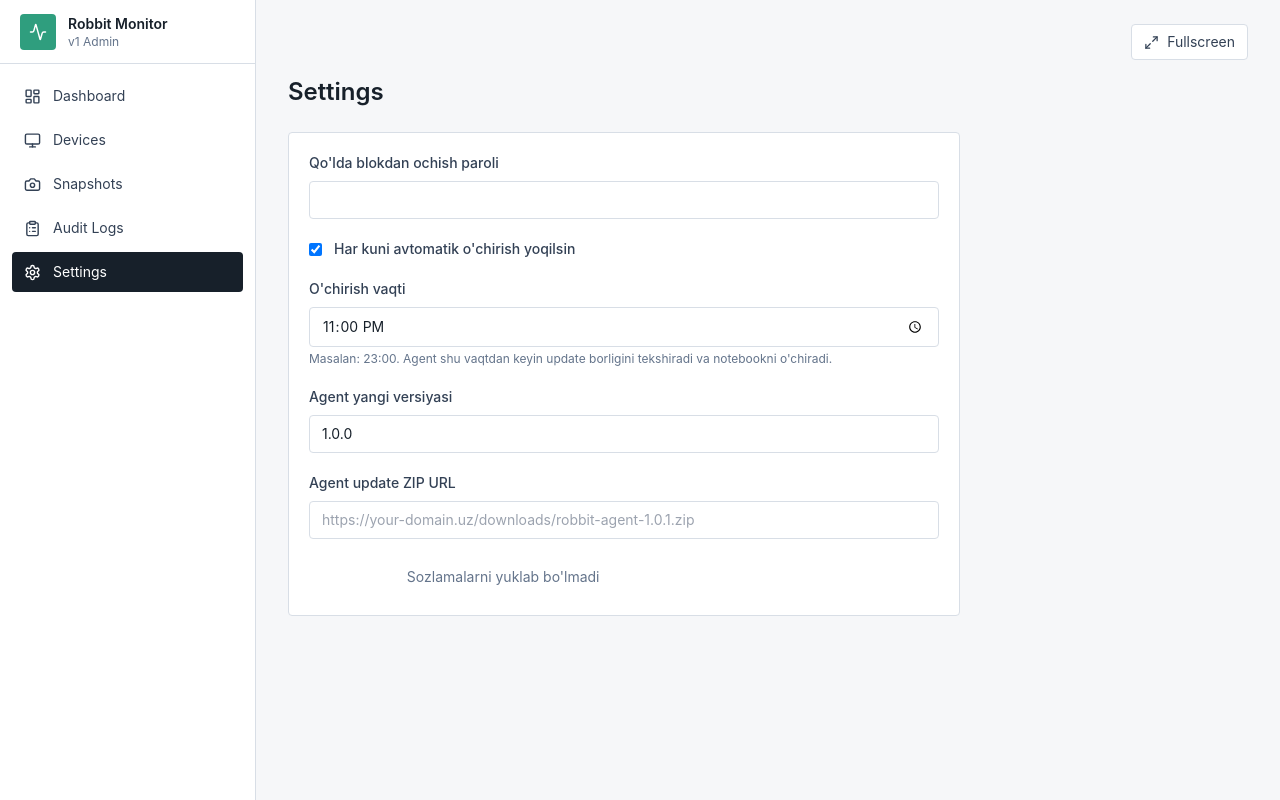
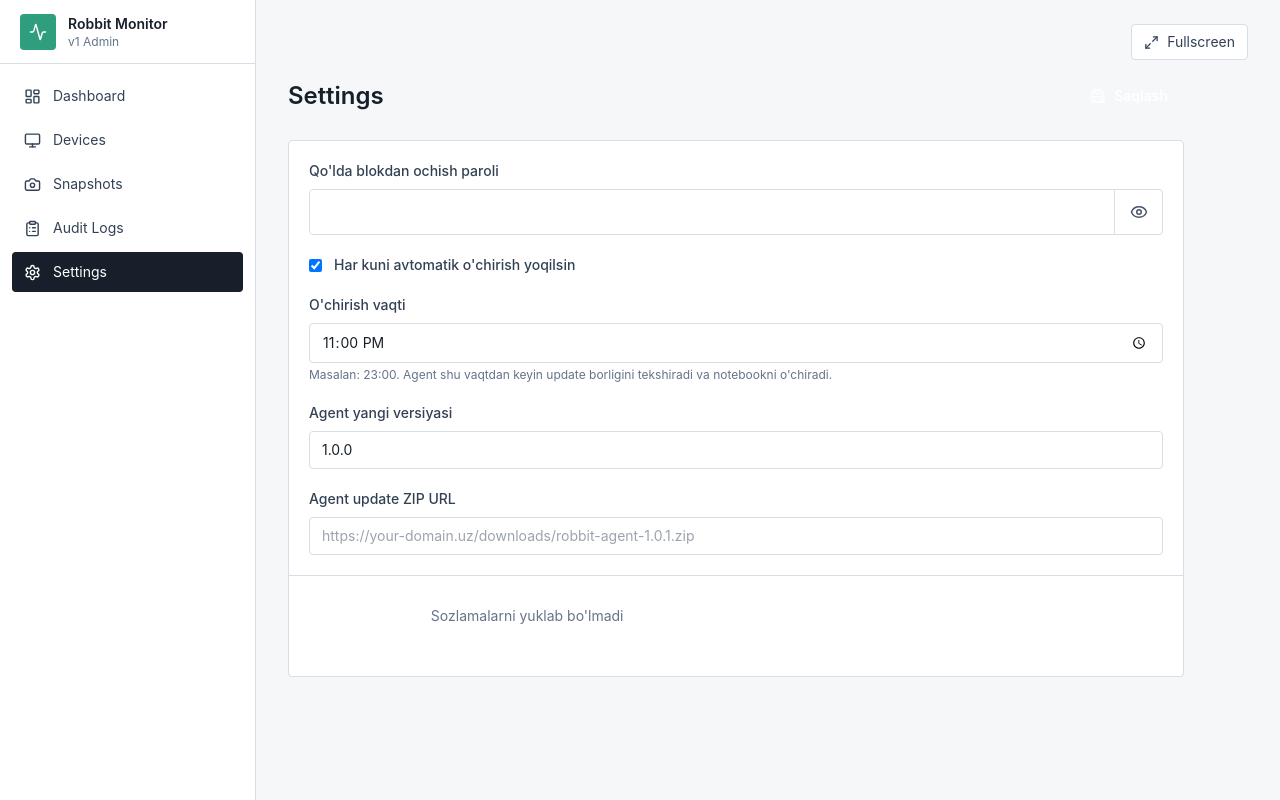
Before and after one commit to Orifjon5583/hakqil, a React (Vite) app in the folder frontend/: page /settings in a window 1280 px wide. Built offline with nearby package versions, Linux system fonts and the light colour scheme; no server answers; sample sign-in values are in the browser's storage.

Commit message:
Improve settings controls and sidebar links

```diff
--- a/frontend/src/layouts/Layout.tsx
+++ b/frontend/src/layouts/Layout.tsx
@@ -35,15 +35,16 @@
             <div className="text-xs text-slate-500">v1 Admin</div>
           </div>
         </div>
-        <nav className="flex gap-1 overflow-x-auto p-3 md:block">
+        <nav className="relative z-40 flex gap-1 overflow-x-auto p-3 md:block">
           {nav.map((item) => {
             const Icon = item.icon;
             return (
               <NavLink
                 key={item.to}
                 to={item.to}
+                end={item.to === "/"}
                 className={({ isActive }) =>
-                  `mb-1 flex h-10 shrink-0 items-center gap-3 rounded px-3 text-sm ${
+                  `mb-1 flex h-10 shrink-0 cursor-pointer items-center gap-3 rounded px-3 text-sm ${
                     isActive ? "bg-ink text-white" : "text-slate-700 hover:bg-slate-100"
                   }`
                 }
--- a/frontend/src/pages/Settings.tsx
+++ b/frontend/src/pages/Settings.tsx
@@ -1,3 +1,4 @@
+import { Eye, EyeOff, Save } from "lucide-react";
 import { FormEvent, useEffect, useState } from "react";
 import { api } from "../api/client";
 
@@ -20,6 +21,7 @@
 export function Settings() {
   const [settings, setSettings] = useState<AppSettings>(emptySettings);
   const [status, setStatus] = useState("");
+  const [showPassword, setShowPassword] = useState(false);
 
   useEffect(() => {
     api<{ settings: AppSettings }>("/settings")
@@ -50,18 +52,36 @@
 
   return (
     <section>
+      <form onSubmit={save} className="max-w-4xl">
+        <div className="mb-6 flex flex-wrap items-center justify-between gap-3">
           <h1 className="text-2xl font-semibold">Settings</h1>
-      <form onSubmit={save} className="mt-6 max-w-2xl space-y-5 rounded border border-line bg-white p-5">
+          <button className="flex h-10 items-center gap-2 rounded bg-brand px-4 text-sm font-semibold text-white" type="submit">
+            <Save size={16} />
+            Saqlash
+          </button>
+        </div>
+
+        <div className="space-y-5 rounded border border-line bg-white p-5">
         <label className="block text-sm">
           <span className="font-medium text-slate-700">Qo'lda blokdan ochish paroli</span>
+          <div className="mt-2 flex rounded border border-line bg-white">
             <input
-            type="password"
-            className="mt-2 w-full rounded border border-line px-3 py-2"
+              type={showPassword ? "text" : "password"}
+              className="h-11 min-w-0 flex-1 rounded-l px-3 outline-none"
               value={settings.emergencyUnlockPassword}
               onChange={(event) => setSettings({ ...settings, emergencyUnlockPassword: event.target.value })}
               minLength={8}
               required
             />
+            <button
+              type="button"
+              onClick={() => setShowPassword((value) => !value)}
+              className="flex h-11 w-12 items-center justify-center border-l border-line text-slate-600 hover:bg-slate-50"
+              title={showPassword ? "Parolni yashirish" : "Parolni ko'rsatish"}
+            >
+              {showPassword ? <EyeOff size={18} /> : <Eye size={18} />}
+            </button>
+          </div>
         </label>
 
         <label className="flex items-center gap-3 text-sm">
@@ -105,11 +125,13 @@
           />
         </label>
 
-        <div className="flex items-center gap-3">
-          <button className="rounded bg-brand px-4 py-2 text-sm font-semibold text-white" type="submit">
+        <div className="sticky bottom-0 -mx-5 -mb-5 flex items-center gap-3 border-t border-line bg-white p-5">
+          <button className="flex h-10 items-center gap-2 rounded bg-brand px-4 text-sm font-semibold text-white" type="submit">
+            <Save size={16} />
             Saqlash
           </button>
           {status && <span className="text-sm text-slate-500">{status}</span>}
+        </div>
         </div>
       </form>
     </section>
```
Lines whose indentation alone changed are shown as unchanged.
